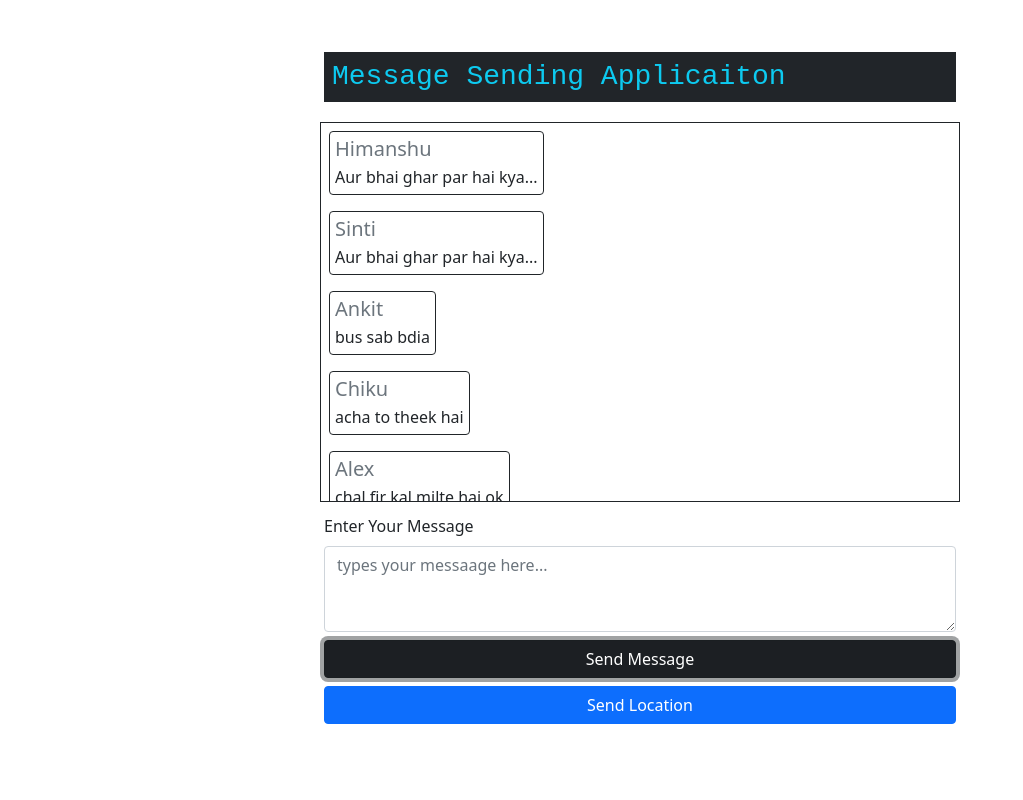
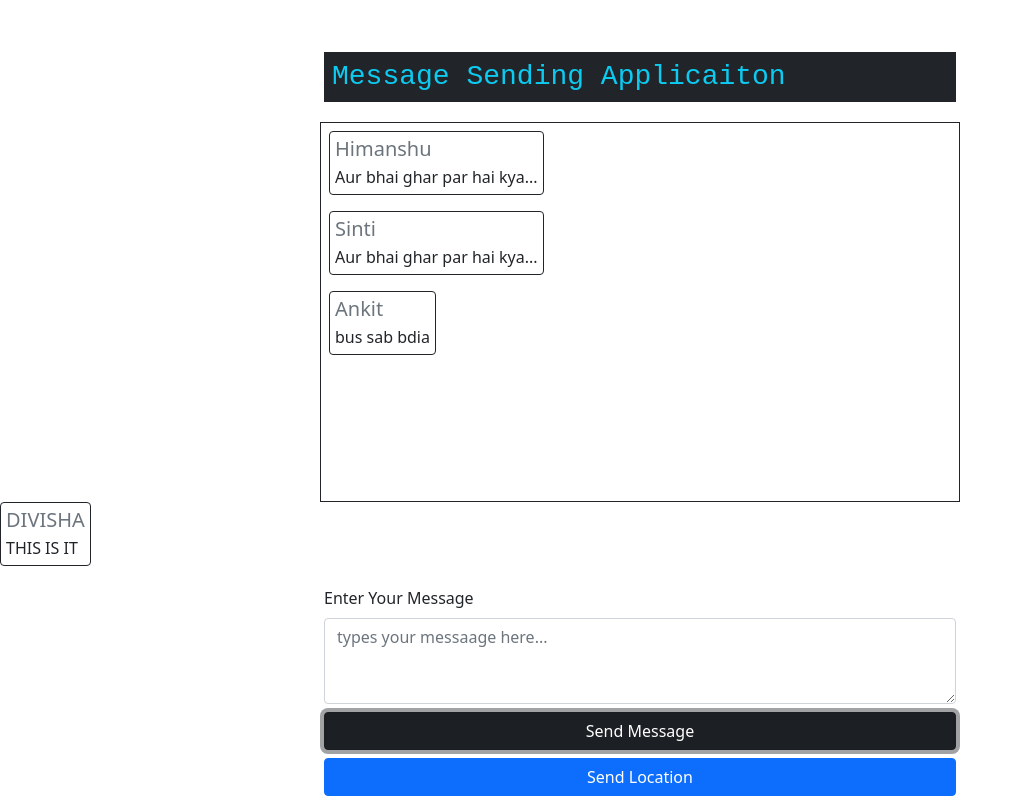
Before and after one commit to ankitpareek0141/Chat-application, a website: page public/index.html in a window 1280 px wide. Both pictures are taken after typing "Sample" into the empty fields and a click on the button "Send Message". Shown: the whole page, without its empty margins (0-1023 px from the left). Drawn offline with nearby package versions, Linux system fonts and the light colour scheme; no server answers.

Commit message:
Add: mustache js functionality

```diff
--- a/public/index.html
+++ b/public/index.html
@@ -29,7 +29,7 @@
     </div>
 
     <!-- Messages Contaier with scrollbar-->
-    <div class="container mt-2 p-2 w-50 border border-dark anyClass">
+    <div class="container mt-2 p-2 w-50 border border-dark anyClass" id="chatBox">
 
         <div class="media mb-3 border border-dark rounded msgBox">
             <div class="media-body">
@@ -52,42 +52,20 @@
             </div>
         </div>
 
+    </div>
+
+    <div id="temp">
+
+    </div>
+
+    <script id="chatCard" type="x-tmpl-mustache">
         <div class="media mb-3">
             <div class="media-body border border-dark rounded msgBox">
-                <h5 class="mt-0 mb-1 text-muted">Chiku</h5>
-                acha to theek hai
+                <h5 class="mt-0 mb-1 text-muted">{{name}}</h5>
+                {{message}}
             </div>
         </div>
-
-        <div class="media mb-3">
-            <div class="media-body border border-dark rounded msgBox">
-                <h5 class="mt-0 mb-1 text-muted">Alex</h5>
-                chal fir kal milte hai ok
-            </div>
-        </div>
-
-        <div class="media mb-3">
-            <div class="media-body border border-dark rounded msgBox">
-                <h5 class="mt-0 mb-1 text-muted">Sita</h5>
-                chal fir kal milte hai ok
-            </div>
-        </div>
-
-        <div class="media mb-3">
-            <div class="media-body border border-dark rounded msgBox">
-                <h5 class="mt-0 mb-1 text-muted">Shyam</h5>
-                chal fir kal milte hai ok
-            </div>
-        </div>
-
-        <div class="media mb-3">
-            <div class="media-body border border-dark rounded msgBox">
-                <h5 class="mt-0 mb-1 text-muted">Ram</h5>
-                chal fir kal milte hai ok
-            </div>
-        </div>
-
-    </div>
+    </script>
 
     <!-- Message and location button area-->
     <div class="container mt-2 p-1 w-50">
--- a/public/js/chat.js
+++ b/public/js/chat.js
@@ -11,6 +11,13 @@ socket.on('user join', (message) => {
 // Sends the message from the input field
 document.getElementById('sendMessageBtn').addEventListener('click', () => {
 
+
+    // mustache demo
+    let card = document.getElementById("chatCard").innerHTML;
+    var rendered = Mustache.render(card, { name: 'DIVISHA', message: "THIS IS IT" });
+    document.getElementById("temp").innerHTML = rendered;
+
+    // message code
     var userMessage = document.getElementById('messageBox').value;
     socket.emit('send message', userMessage);
 
```
Also changed, not shown: README.md, 1 other file.
